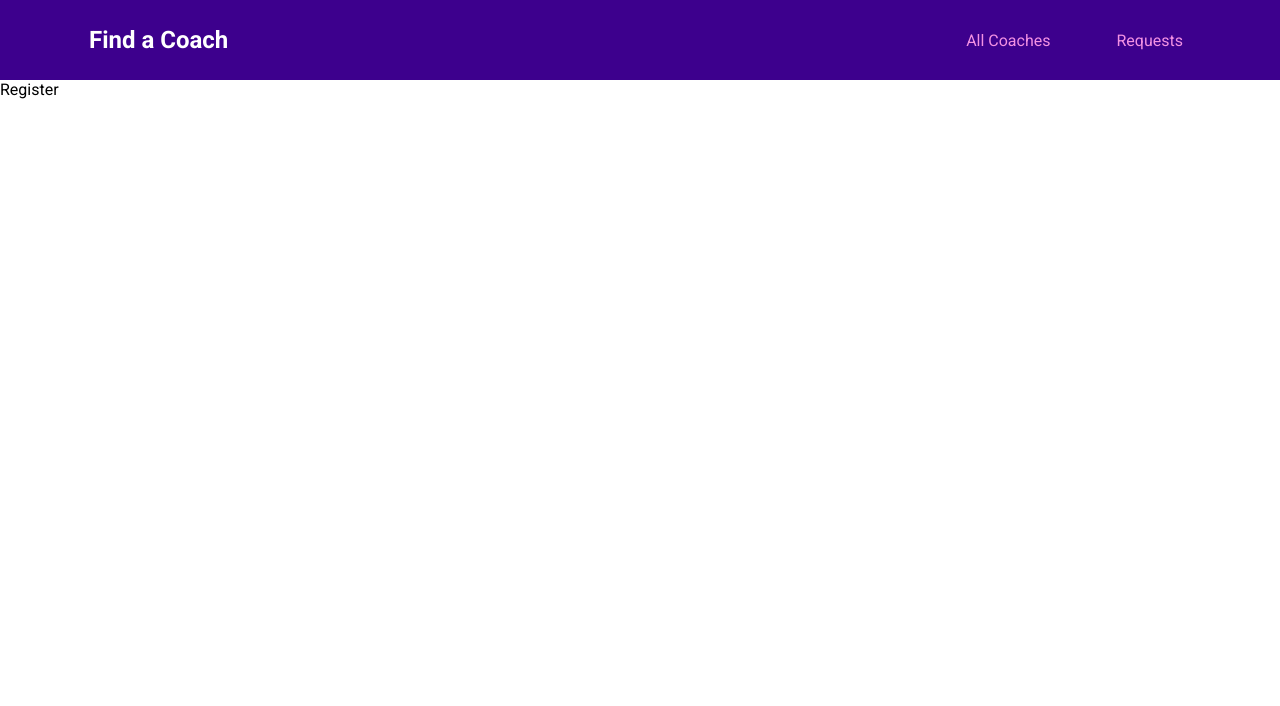
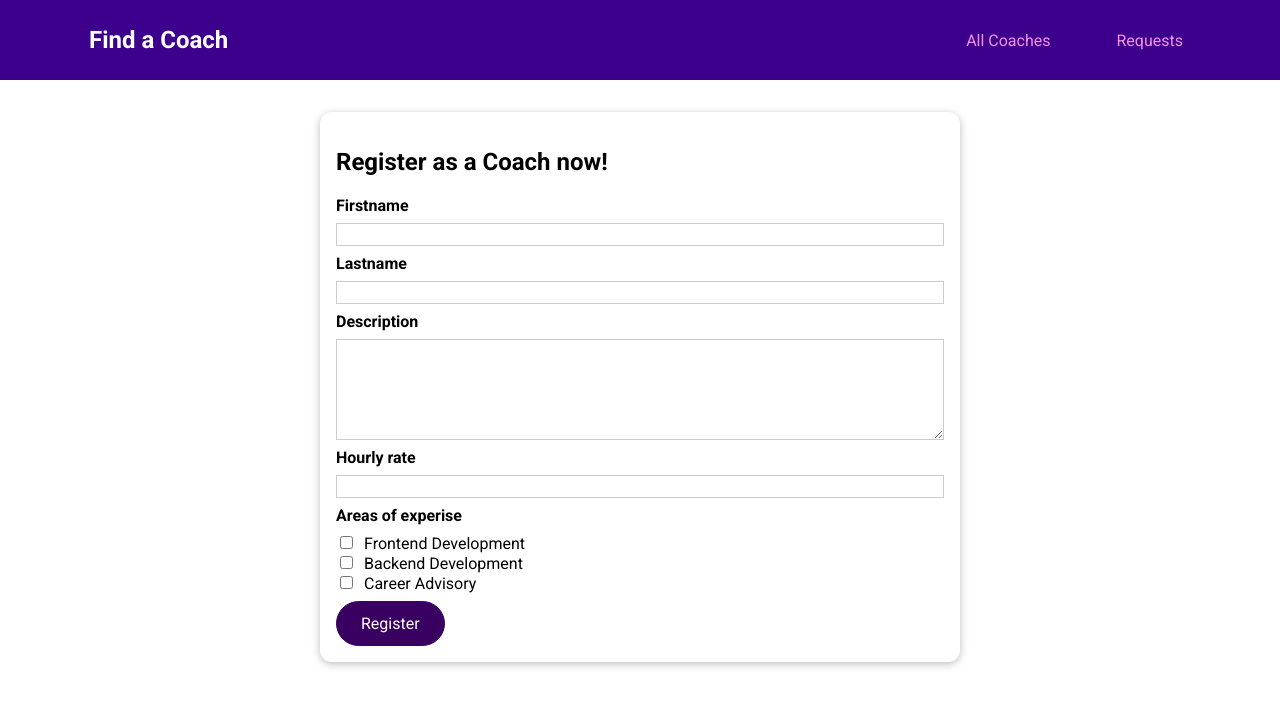
Before and after one commit to vasylpb/coach-finder, a Vue app: page /register in a window 1280 px wide. Shown: the top 706 px of the page. Built offline with nearby package versions, Linux system fonts and the light colour scheme.

Commit message:
Add coach form

```diff
--- /dev/null
+++ b/src/components/layout/coaches/CoachFilter.vue
@@ -0,0 +1,68 @@
+<template>
+  <base-card>
+    <h2>Find Your Coach</h2>
+    <span class="filter-option">
+      <input type="checkbox" id="frontend" checked @change="setFilter" />
+      <label for="frontend">Frontend</label>
+    </span>
+    <span class="filter-option">
+      <input type="checkbox" id="backend" checked @change="setFilter" />
+      <label for="backend">Backend</label>
+    </span>
+    <span class="filter-option">
+      <input type="checkbox" id="career" checked @change="setFilter" />
+      <label for="career">Career</label>
+    </span>
+  </base-card>
+</template>
+
+<script>
+export default {
+  emits: ['change-filter'],
+  data() {
+    return {
+      filters: {
+        frontend: true,
+        backend: true,
+        career: true,
+      },
+    };
+  },
+  methods: {
+    setFilter(event) {
+      const { id, checked } = event.target;
+
+      const updatedFilters = {
+        ...this.filters,
+        [id]: checked,
+      };
+
+      this.filters = updatedFilters;
+      this.$emit('change-filter', updatedFilters);
+    },
+  },
+};
+</script>
+
+<style scoped>
+h2 {
+  margin: 0.5rem 0;
+}
+
+.filter-option {
+  margin-right: 1rem;
+}
+
+.filter-option label,
+.filter-option input {
+  vertical-align: middle;
+}
+
+.filter-option label {
+  margin-left: 0.25rem;
+}
+
+.filter-option.active label {
+  font-weight: bold;
+}
+</style>
--- /dev/null
+++ b/src/components/layout/coaches/CoachForm.vue
@@ -0,0 +1,197 @@
+<template>
+  <form @submit.prevent="submitForm">
+    <div class="form-control" :class="{ invalid: !firstName.isValid }">
+      <label for="firstName">Firstname</label>
+      <input
+        type="text"
+        id="firstName"
+        @blur="clearValidity('firstName')"
+        v-model.trim="firstName.value"
+      />
+      <p v-if="!firstName.isValid">Firstname must not be empty</p>
+    </div>
+    <div class="form-control" :class="{ invalid: !lastName.isValid }">
+      <label for="lastName">Lastname</label>
+      <input
+        type="text"
+        id="lastName"
+        @blur="clearValidity('lastName')"
+        v-model.trim="lastName.value"
+      />
+      <p v-if="!lastName.isValid">Lastname must not be empty</p>
+    </div>
+    <div class="form-control" :class="{ invalid: !description.isValid }">
+      <label for="description">Description</label>
+      <textarea
+        id="description"
+        rows="5"
+        @blur="clearValidity('description')"
+        v-model.trim="description.value"
+      />
+      <p v-if="!description.isValid">Description must not be empty</p>
+    </div>
+    <div class="form-control" :class="{ invalid: !hourlyRate.isValid }">
+      <label for="rate">Hourly rate</label>
+      <input
+        type="number"
+        id="rate"
+        @blur="clearValidity('hourlyRate')"
+        v-model.number="hourlyRate.value"
+      />
+      <p v-if="!hourlyRate.isValid">Rate must not be greater than 0</p>
+    </div>
+    <div class="form-control" :class="{ invalid: !areas.isValid }">
+      <h3>Areas of experise</h3>
+      <div>
+        <input
+          type="checkbox"
+          id="frontend"
+          value="frontend"
+          @blur="clearValidity('areas')"
+          v-model="areas.value"
+        />
+        <label for="frontend">Frontend Development</label>
+      </div>
+      <div>
+        <input
+          type="checkbox"
+          id="backend"
+          value="backend"
+          @blur="clearValidity('areas')"
+          v-model="areas.value"
+        />
+        <label for="backend">Backend Development</label>
+      </div>
+      <div>
+        <input
+          type="checkbox"
+          id="career"
+          value="career"
+          @blur="clearValidity('areas')"
+          v-model="areas.value"
+        />
+        <label for="career">Career Advisory</label>
+      </div>
+      <p v-if="!areas.isValid">At least one expertise must be selected</p>
+    </div>
+    <p v-if="!formIsValid">Please fix the above errors and submit again</p>
+    <base-button>Register</base-button>
+  </form>
+</template>
+
+<script>
+export default {
+  data() {
+    return {
+      firstName: { value: '', isValid: true },
+      lastName: { value: '', isValid: true },
+      description: { value: null, isValid: true },
+      hourlyRate: { value: null, isValid: true },
+      areas: { value: [], isValid: true },
+      formIsValid: true,
+    };
+  },
+  methods: {
+    validateForm() {
+      this.formIsValid = true;
+      if (this.firstName.value === '') {
+        this.firstName.isValid = false;
+        this.formIsValid = false;
+      }
+      if (this.lastName.value === '') {
+        this.lastName.isValid = false;
+        this.formIsValid = false;
+      }
+      if (!this.description.value) {
+        this.description.isValid = false;
+        this.formIsValid = false;
+      }
+      if (!this.hourlyRate.value || this.hourlyRate < 0) {
+        this.hourlyRate.isValid = false;
+        this.formIsValid = false;
+      }
+      if (this.areas.value.length === 0) {
+        this.areas.isValid = false;
+        this.formIsValid = false;
+      }
+    },
+    clearValidity(input) {
+      this[input].isValid = true;
+    },
+    submitForm() {
+      this.validateForm();
+
+      if (!this.formIsValid) {
+        return;
+      }
+
+      const formData = {
+        firstName: this.firstName.value,
+        lastName: this.lastName.value,
+        description: this.description.value,
+        hourlyRate: this.hourlyRate.value,
+        areas: this.areas.value,
+      };
+
+      this.$emit('save-data', formData);
+    },
+  },
+};
+</script>
+
+<style scoped>
+.form-control {
+  margin: 0.5rem 0;
+}
+
+label {
+  font-weight: bold;
+  display: block;
+  margin-bottom: 0.5rem;
+}
+
+input[type='checkbox'] + label {
+  font-weight: normal;
+  display: inline;
+  margin: 0 0 0 0.5rem;
+}
+
+input,
+textarea {
+  display: block;
+  width: 100%;
+  border: 1px solid #ccc;
+  font: inherit;
+}
+
+input:focus,
+textarea:focus {
+  background-color: #f0e6fd;
+  outline: none;
+  border-color: #3d008d;
+}
+
+input[type='checkbox'] {
+  display: inline;
+  width: auto;
+  border: none;
+}
+
+input[type='checkbox']:focus {
+  outline: #3d008d solid 1px;
+}
+
+h3 {
+  margin: 0.5rem 0;
+  font-size: 1rem;
+}
+
+.invalid label {
+  color: red;
+}
+
+.invalid input,
+.invalid textarea {
+  border: 1px solid red;
+}
+</style>
--- a/src/pages/coaches/CoachDetails.vue
+++ b/src/pages/coaches/CoachDetails.vue
@@ -1,5 +1,61 @@
 <template>
-  DETAILS FOR COACH
-  <router-view></router-view>
-  <router-link to="/coaches/c1/contact">Contact</router-link>
+  <section>
+    <base-card>
+      <h2>{{ fullName }}</h2>
+      <h3>{{ rate }}/hour</h3>
+    </base-card>
+  </section>
+  <section>
+    <base-card>
+      <header>
+        <h2>Interested? Reach out now!</h2>
+        <base-button link :to="contactLink">Contact</base-button>
+      </header>
+      <router-view></router-view>
+    </base-card>
+  </section>
+  <section>
+    <base-card>
+      <base-badge
+        v-for="area in areas"
+        :key="area"
+        :type="area"
+        :title="area"
+      ></base-badge>
+      <p>{{ description }}</p>
+    </base-card>
+  </section>
 </template>
+
+<script>
+export default {
+  props: ['id'],
+  data() {
+    return {
+      selectedCoach: null,
+    };
+  },
+  computed: {
+    fullName() {
+      return `${this.selectedCoach.firstName} ${this.selectedCoach.lastName}`;
+    },
+    contactLink() {
+      return `${this.$route.path}/${this.id}/contact`;
+    },
+    areas() {
+      return this.selectedCoach.areas;
+    },
+    rate() {
+      return this.selectedCoach.hourlyRate;
+    },
+    description() {
+      return this.selectedCoach.description;
+    },
+  },
+  created() {
+    this.selectedCoach = this.$store.getters['coaches/coaches'].find(
+      (coach) => coach.id === this.id
+    );
+  },
+};
+</script>
--- a/src/pages/coaches/CoachRegistration.vue
+++ b/src/pages/coaches/CoachRegistration.vue
@@ -1 +1,22 @@
-<template>Register</template>
+<template>
+  <section>
+    <base-card>
+      <h2>Register as a Coach now!</h2>
+      <coach-form @save-data="saveData"></coach-form>
+    </base-card>
+  </section>
+</template>
+
+<script>
+import CoachForm from '../../components/layout/coaches/CoachForm.vue';
+
+export default {
+  components: { CoachForm },
+  methods: {
+    saveData(data) {
+      this.$store.dispatch('coaches/registerCoach', data);
+      this.$router.replace('/coaches');
+    },
+  },
+};
+</script>
--- a/src/pages/coaches/CoachesList.vue
+++ b/src/pages/coaches/CoachesList.vue
@@ -1,10 +1,14 @@
 <template>
-  <section>FILTER</section>
+  <section>
+    <coach-filter @change-filter="setFilters"></coach-filter>
+  </section>
   <section>
     <base-card>
       <div class="controls">
         <base-button mode="outline">Refresh</base-button>
-        <base-button link to="register">Register as Coach</base-button>
+        <base-button v-if="!isCoach" link to="register"
+          >Register as Coach</base-button
+        >
       </div>
       <ul v-if="hasCoaches">
         <coach-item
@@ -24,14 +28,39 @@
 
 <script>
 import CoachItem from '../../components/layout/coaches/CoachItem.vue';
+import CoachFilter from '../../components/layout/coaches/CoachFilter.vue';
+
 export default {
-  components: { CoachItem },
+  components: { CoachItem, CoachFilter },
+  data() {
+    return { activeFilters: { frontend: true, backend: true, career: true } };
+  },
+  methods: {
+    setFilters(updatedFilters) {
+      this.activeFilters = updatedFilters;
+    },
+  },
   computed: {
     filteredCoaches() {
-      return this.$store.getters['coaches/coaches'];
+      const coaches = this.$store.getters['coaches/coaches'];
+      return coaches.filter((coach) => {
+        if (this.activeFilters.frontend && coach.areas.includes('frontend')) {
+          return true;
+        }
+        if (this.activeFilters.backend && coach.areas.includes('backend')) {
+          return true;
+        }
+        if (this.activeFilters.career && coach.areas.includes('career')) {
+          return true;
+        }
+        return false;
+      });
     },
     hasCoaches() {
       return this.$store.getters['coaches/hasCoaches'];
+    },
+    isCoach() {
+      return this.$store.getters['coaches/isCoach'];
     },
   },
 };
--- a/src/router.js
+++ b/src/router.js
@@ -17,6 +17,7 @@
     {
       path: '/coaches/:id',
       component: CoachDetails,
+      props: true,
       children: [{ path: 'contact', component: ContactCoach }],
     },
     {
--- a/src/store/index.js
+++ b/src/store/index.js
@@ -3,6 +3,16 @@
 
 const store = createStore({
   modules: { coaches: coachesModule },
+  state() {
+    return {
+      userId: 'c3',
+    };
+  },
+  getters: {
+    userId(state) {
+      return state.userId;
+    },
+  },
 });
 
 export default store;
--- a/src/store/modules/coaches/actions.js
+++ b/src/store/modules/coaches/actions.js
@@ -1 +1,8 @@
-export default {};
+export default {
+  registerCoach(context, data) {
+    context.commit('registerCoach', {
+      ...data,
+      id: context.rootGetters.userId,
+    });
+  },
+};
--- a/src/store/modules/coaches/getters.js
+++ b/src/store/modules/coaches/getters.js
@@ -5,4 +5,9 @@
   hasCoaches(state) {
     return state.coaches && state.coaches.length > 0;
   },
+  isCoach(_, getters, _2, rootGetters) {
+    const coaches = getters.coaches;
+    const userId = rootGetters.userId;
+    return coaches.some((coach) => coach.id === userId);
+  },
 };
--- a/src/store/modules/coaches/mutations.js
+++ b/src/store/modules/coaches/mutations.js
@@ -1 +1,5 @@
-export default {};
+export default {
+  registerCoach(state, payload) {
+    state.coaches.push(payload);
+  },
+};
```
